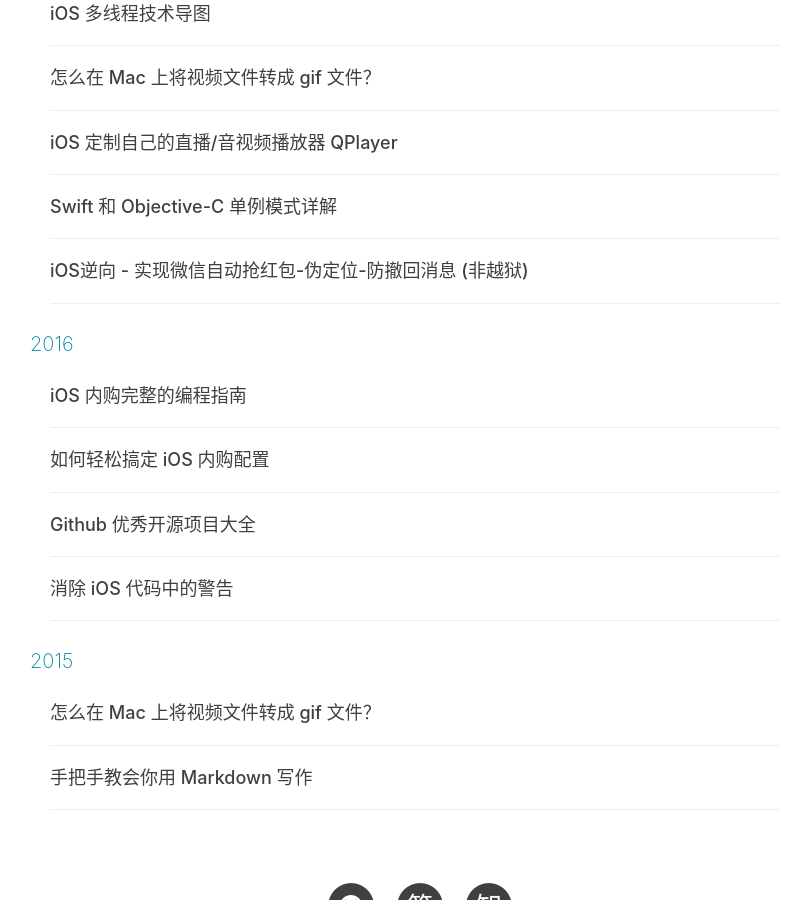
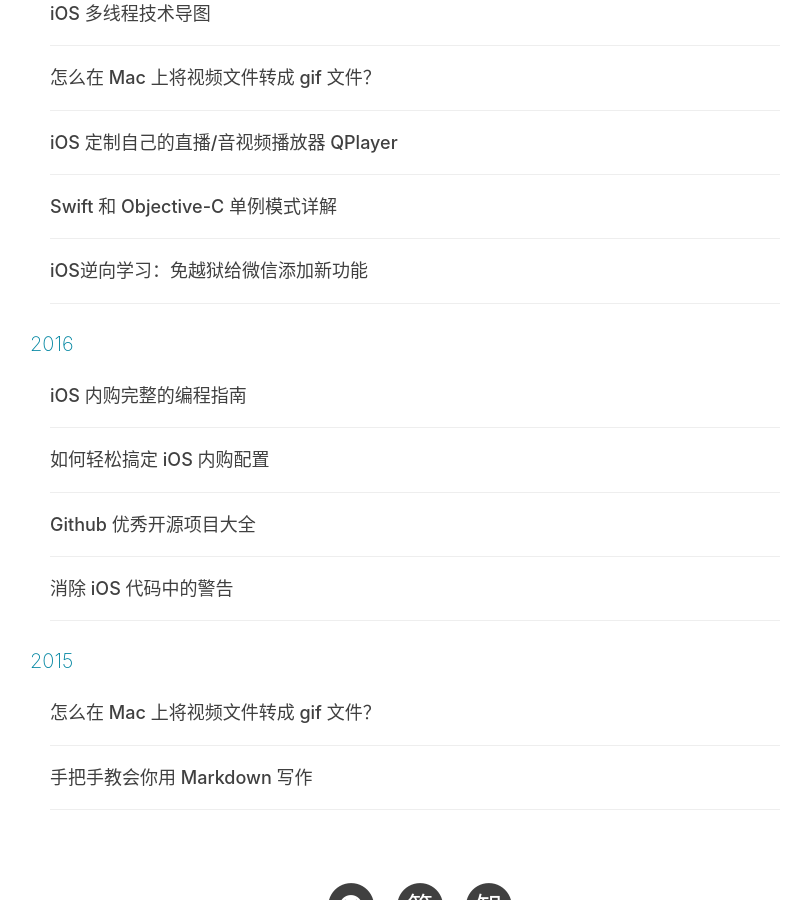
Before and after one commit to itenfay/itenfay.github.io, a Jekyll site: the page built from archive.html, in a window 1280 px wide and 900 px high, scrolled down 1369 px. Shown: the whole window, without its empty margins (235-1046 px from the left). Built offline with Jekyll 4.4.1, drawn with Linux system fonts in a browser that asks for light colours; nearby versions of some CDN libraries; comment, search, counter and statistics services are not loaded.

Commit message:
:) update this article for reversing wechat

````diff
--- a/_posts/2017-04-20-ios-reverse-wechat-snatches-red-envelopes-automatically.md
+++ b/_posts/2017-04-20-ios-reverse-wechat-snatches-red-envelopes-automatically.md
@@ -1,85 +1,24 @@
 ---
 layout: post
-title: "iOS逆向 - 实现微信自动抢红包-伪定位-防撤回消息 (非越狱)"
-header-img: "images/post-bg-wechat-tweak.jpg"
+title: "iOS逆向学习：免越狱给微信添加新功能"
+header-img: "images/reverse/rev_bg.jpg"
 author: "dgynfi"
 date: 2017-04-20
 tag: iOSre
 ---
 
-对于 iOS 开发者来说，iOS 逆向工程并不陌生。本文主讲的是逆向微信，开发功能最全的[最新版微信插件](https://github.com/dgynfi/WeChat_tweak)，主要的功能有：“自动抢红包，屏蔽消息和群消息，过滤特定的群聊，防止撤回消息，伪定位 (朋友圈和附近的人)，修改微信运动步数和实时取景做信息内容页的聊天背景等功能”。
 
-## 免责声明
+最近对 iOS 逆向很感兴趣，想学习下如何通过逆向app、分析源码、注入动态库的方式来给其它 app 添加一些酷炫的功能。于是我决定先从微信开始，希望通过做笔记的方式，巩固自己学过的知识，以及分享这些知识给其他对此感兴趣的人。
 
-- 本文所有纯属个人娱乐学习用，相关技术仅用于学习交流，请勿用于非法目的，不得有其他任何商业用途！！！
-- 外挂有风险，使用需谨慎。
-- 当使用本插件时，请使用者自行承担各种状况，包括但不限于“禁用红包功能”以及“微信封号”。
+说干就干，逆向工程哪是那么容易的一件事。首先，我们要从一些优秀书籍和一些大神的博客中学习基础知识，文章后面会提到。有了一定的基础之后，于是我将学习过程写了下来。
 
-## 插件特点
-
-i. 原生体验
-
-插件 UI 完美嵌入微信设置中，开启各功能后，所有执行的任务都会静默进行，不干扰微信的正常使用。
-
-ii. 自由设置延迟抢红包时间
-
-有效防止抢红包速度太快而被拉黑或踢出群聊。
-
-iii. 设置防止同时抢多个红包
-
-最大程度避免被系统检测出使用插件，红包抢得更安心。
-
-iv. 设置过滤特定的群聊
-
-防止落入家人好友群、点餐群或者公司群抢红包的尴尬境地。
-
-v. 伪定位
-
-自由修改手机定位，偶尔出个国，发个朋友圈，装个逼。
-
-vi. 屏蔽消息和群消息，防止撤回消息
-
-屏蔽讨厌的人和群的消息，让他们不再打扰你，需要时可关闭，重新接收他们的消息，防止撤回消息，让你不再错过任何信息。
-
-vii. 更新快
-
-紧跟微信更新，支持最新版微信，欢迎提 issues ，在失效后第一时间进行修复。
-
-## QQ群 (ID:614799921)
-
-![614799921](https://dgynfi.github.io/images/qrcode/g614799921.jpg)
-
-## 预览
-
-- 插件设置
-
-<img src="https://github.com/dgynfi/WeChat_tweak/raw/master/images/wcplugin_settings.gif" width="40%" />
-<img src="https://github.com/dgynfi/WeChat_tweak/raw/master/images/wcplugin_settings_01.png" width="40%" />
-<img src="https://github.com/dgynfi/WeChat_tweak/raw/master/images/wcplugin_settings_02.png" width="40%" />
-<img src="https://github.com/dgynfi/WeChat_tweak/raw/master/images/wcplugin_settings_03.png" width="40%" />
-
-- 插件应用
-
-<img src="https://github.com/dgynfi/WeChat_tweak/raw/master/images/wcplugin_applying_01.gif" width="40%" />
-<img src="https://github.com/dgynfi/WeChat_tweak/raw/master/images/wcplugin_applying_02.gif" width="40%" />
-
-- 伪定位
-
-<img src="https://github.com/dgynfi/WeChat_tweak/raw/master/images/fake_location_applying.gif" width="40%" />
-
-- 防止撤回消息
-
-<img src="https://github.com/dgynfi/WeChat_tweak/raw/master/images/prevent_msg_revocation.png" width="40%" />
-
-## 基本原理
-
-在 App 启动时，通过 dyld (the dynamic link editor) 加载我们注入的动态库，从而进行 hook ，而之所以能够执行注入的动态库，是因为使用了 mobilesubstrate 库，这个库能在程序运行的时候动态加载注入的动态库，而非越狱手机里面是没有的，所以我们需要直接将这个库打包进 ipa 中，使用它的 API 实现注入。mobilesubstrate 库在我的 [github](https://github.com/dgynfi/WeChat_tweak/Dynamic%20library/dylib) 中有提供，即是 libsubstrate.dylib 。
 
 ## 打开终端
 
 Terminal 一般 Mac 电脑自带，打开 Terminal 执行后续操作。
 
-<img src="https://github.com/dgynfi/WeChat_tweak/raw/master/images/terminal.png" width="20%" />
+<p>&emsp; <img src="https://github.com/dgynfi/WeChat_tweak/raw/master/images/terminal.png" style="float:left" width="20%" /> </p>
+
 
 ## 安装 theos
 
@@ -168,9 +108,9 @@
 
 如下图所示：
 
-<img src="https://github.com/dgynfi/WeChat_tweak/raw/master/images/nic_create_tweak.png" width="60%" />
+<p>&emsp; <img src="https://github.com/dgynfi/WeChat_tweak/raw/master/images/nic_create_tweak.png" style="float:left" width="60%" /> </p>
 
-完成后会看到四个文件( make 后将生成 .theos 、obj 文件夹)：Makefile &nbsp; wcodtplugin.plist &nbsp; control &nbsp; Tweak.xm 。
+完成后会看到四个文件( make 后将生成 .theos 、obj 文件夹)：**Makefile,&nbsp; wcodtplugin.plist,&nbsp; control,&nbsp; Tweak.xm**。
 
 - Makefile
 
@@ -207,7 +147,7 @@
 
 该文件中的 Bundles : 指定 bundle 为 tweak 的作用对象，也可添加多个 bundle ，指定多个为 tweak 作用对象。
 
-<img src="https://github.com/dgynfi/WeChat_tweak/raw/master/images/tweak_plist.png" width="60%" />
+<p>&emsp; <img src="https://github.com/dgynfi/WeChat_tweak/raw/master/images/tweak_plist.png" style="float:left" width="60%" /> </p>
 
 - control
 
@@ -389,6 +329,7 @@
 
 最后重新 make package ，成功了。
 
+
 ## 目录介绍
 
 - [Dynamic library](https://github.com/dgynfi/WeChat_tweak/Dynamic%20library) - dylib 目录 (Raw Dynamic Library) 和 modify 目录 (Modified Dynamic Library) ，可直接拿来注入。
@@ -407,8 +348,9 @@
     - DYFCodesign - 用于对 iOS app 进行脚本重签名。
     - [ios-app-signer](https://github.com/dgynfi/OpenSource#Mac) - 打包 ipa 与重签名图形化工具。
     - iOSOpenDev - Xcode 增强工具，通过它生成用于注入的 dylib 库。建议用 theos 编译 tweak 项目生成注入的 dylib 库。
-- [Resources](https://github.com/dgynfi/WeChat_tweak/Resources) - Icon 目录 (带抢红包的Icon) 、 wav 目录 (音频文件) 和 WC_7_0_5_Headers 目录 (微信7.0.5头文件) 等。
+- [Resources](https://github.com/dgynfi/WeChat_tweak/Resources) - AppIcon 目录 (带抢红包的Icon) 和 Audios 目录 (音频文件)。
 - [WeChatPluginDev](https://github.com/dgynfi/WeChat_tweak/WeChatPluginDev/wapleodtcorexpc) - 微信插件 tweak 源码开发。
+
 
 ## 获取砸壳版本的微信
 
@@ -495,9 +437,10 @@
 scp root@<your.device.ip>:/private/var/mobile/Documents/Dumped/WeChat.ipa ~/Desktop/
 ```
 
+
 ## 注入动态库和重签名打包应用
 
-本文的重点内容，动态库可以到我的[GitHub仓库](https://github.com/dgynfi/WeChat_tweak/Dynamic%20library)里下载。接下来请按照以下步骤操作执行：
+本文的重点内容，动态库可以到我的 [GitHub仓库](https://github.com/dgynfi/WeChat_tweak/Dynamic%20library) 里下载。接下来请按照以下步骤操作执行：
 
 ### 解压 ipa (Unzip ipa)
 
@@ -517,7 +460,7 @@
 
 ### 查看 app 是否被加密 (Check app)
 
-otool 可以输出 app 的 load commands，然后通过查看 cryptid 这个标志位来判断 app 是否被加密，1代表加密，0代表被解密。
+otool 可以输出 app 的 load commands，然后通过查看 cryptid 这个标志位来判断 app 是否被加密，1：代表加密，0：代表被解密。
 
 ```
 # 进入桌面
@@ -556,9 +499,9 @@
 make
 ```
 
-<img src="https://github.com/dgynfi/WeChat_tweak/raw/master/images/tweak_make.png" width="60%" />
+<p>&emsp; <img src="https://github.com/dgynfi/WeChat_tweak/raw/master/images/tweak_make.png" style="float:left" width="60%" /> </p>
 
-编译时出现的问题或错误，请查看上述[问题描述和解决方法](#编译)。
+编译时出现的问题或错误，请查看上述 **tweak** 小节中提及的 [编译（问题描述和解决方法）](#编译)。
 
 将动态库拷贝至桌面：
 
@@ -584,7 +527,7 @@
 
 右键 wapleodtcorexpc.dylib ，选择显示简介，在名称与扩展名处将 wapleodtcorexpc.dylib 修改成 wapleodtcorexpc ，回车并移除。
 
-<img src="https://github.com/dgynfi/WeChat_tweak/raw/master/images/rm_ext.png" width="60%" />
+<p>&emsp; <img src="https://github.com/dgynfi/WeChat_tweak/raw/master/images/rm_ext.png" style="float:left" width="60%" /> </p>
 
 同理，右键 libsubstrate.dylib ，选择显示简介，在名称与扩展名处将 libsubstrate.dylib 修改成 waplesubstrate ，回车并移除。
 
@@ -689,17 +632,17 @@
 
 - 进入 WeChat.app 目录
 
-<img src="https://github.com/dgynfi/WeChat_tweak/raw/master/images/show_wechatapp_dir.png" width="60%" />
+<p>&emsp; <img src="https://github.com/dgynfi/WeChat_tweak/raw/master/images/show_wechatapp_dir.png" style="float:left" width="60%" /> </p>
 
 - 找出 Info.plist 文件
 
-<img src="https://github.com/dgynfi/WeChat_tweak/raw/master/images/found_Info.plist.png" width="60%" />
+<p>&emsp; <img src="https://github.com/dgynfi/WeChat_tweak/raw/master/images/found_Info.plist.png" style="float:left" width="60%" /> </p>
 
 双击，默认 Xcode 打开，修改 Info.plist 中的 Bundle display name 和 Bundle identifier，将 WeChatBundleVersion 的 Value 修改成 Bundle version 的 Value，将 URL types -> URL identifier 修改成新的 Bundle identifier，删除 build_time, by, path, rev, tag, uuid, ver 等 Key。
 
 - 删除 PlugIns 和 Watch 目录中的文件
 
-<img src="https://github.com/dgynfi/WeChat_tweak/raw/master/images/del_files.png" width="60%" />
+<p>&emsp; <img src="https://github.com/dgynfi/WeChat_tweak/raw/master/images/del_files.png" style="float:left" width="60%" /> </p>
 
 - 删除 _CFBundleDisplayName
 
@@ -722,7 +665,7 @@
 
 打开钥匙串访问
 
-<img src="https://github.com/dgynfi/WeChat_tweak/raw/master/images/keychain_access.png" width="20%" />
+<p>&emsp; <img src="https://github.com/dgynfi/WeChat_tweak/raw/master/images/keychain_access.png" style="float:left" width="20%" /> </p>
 
 点击登录 -> 我的证书，找出要签名的证书，右击显示简介，找到常用名称，然后拷贝后面的字符串。
 
@@ -843,12 +786,40 @@
 
 2. 使用 Xcode -> Window -> Devices and Simulators ，右击自己的设备，选择 Connect via IP Adress...，输入设备的IP，然后点击 Connect ，最后在 INSTALLED APPS 处点击 “+” 号，然后选择 WeChat_705_New.ipa ，点击 Open ，然后漫长地等待安装，大约1 ~ 3分钟。
 
-## 支持作者
 
-如果觉得这个插件对你有帮助 (帮你抢到了比之前更多的红包，帮你发在国外高大尚的朋友圈，帮你屏蔽了厌烦并叨扰的人和群，帮你不再错过任何消息，...) ，请给我小额捐赠。这样我会有更大的动力去更新和优化代码。
+## 最终效果展示
 
-<img src="https://github.com/dgynfi/WeChat_tweak/raw/master/images/wechat_apprcode.jpg" width="30%" />&nbsp;
-<img src="https://github.com/dgynfi/WeChat_tweak/raw/master/images/alipay_paymentcode.jpg" width="30%" />&nbsp;
+- 插件设置
+
+<p>&emsp; <img src="https://github.com/dgynfi/WeChat_tweak/raw/master/images/wcplugin_settings.png" style="float:left" width="30%" /> </p>
+<p>&emsp; <img src="https://github.com/dgynfi/WeChat_tweak/raw/master/images/wcplugin_xwtx1.png" style="float:left" width="30%" /> </p>
+<p>&emsp; <img src="https://github.com/dgynfi/WeChat_tweak/raw/master/images/wcplugin_xwtx2.png" style="float:left" width="30%" /> </p>
+
+- 自动抢红包
+
+<p>&emsp; <img src="https://github.com/dgynfi/WeChat_tweak/raw/master/images/wcplugin_redenv.gif" style="float:left" width="30%" /> </p>
+
+- 屏蔽消息
+
+<p>&emsp; <img src="https://github.com/dgynfi/WeChat_tweak/raw/master/images/wcplugin_pbqxx.png" style="float:left" width="30%" /> </p>
+<p>&emsp; <img src="https://github.com/dgynfi/WeChat_tweak/raw/master/images/wcplugin_pbxx.png" style="float:left" width="30%" /> </p>
+
+- 伪定位
+
+<p>&emsp; <img src="https://github.com/dgynfi/WeChat_tweak/raw/master/images/fake_location.png" style="float:left" width="30%" /> </p>
+
+- 防止撤回消息
+
+<p>&emsp; <img src="https://github.com/dgynfi/WeChat_tweak/raw/master/images/prevent_msg_revoc.png" style="float:left" width="30%" /> </p>
+
+
+## 💰打赏作者
+
+如果觉得这个插件对你有帮助 (帮你抢到了比之前更多的红包，帮你发在国外高大尚的朋友圈，帮你屏蔽了厌烦并叨扰的人和群，帮你不再错过任何消息，...) ，那么不妨请我喝杯**咖啡☕**。
+
+<p>&emsp; <img src="https://github.com/dgynfi/WeChat_tweak/raw/master/images/alipay_paymentcode.jpg" style="float:left" width="30%" /> </p>
+<p>&emsp; <img src="https://github.com/dgynfi/WeChat_tweak/raw/master/images/wechat_apprcode.jpg" style="float:left" width="40%" /> </p>
+
 
 ## Hook 版本下载
 
@@ -858,6 +829,7 @@
 
 [https://pan.baidu.com/s/1KCwmMWzchaZDeZQSlNt6qg - 提取码：3eqb](https://pan.baidu.com/s/1KCwmMWzchaZDeZQSlNt6qg)
 
+
 ## 坐标拾取
 
 - [百度地图-拾取坐标系统](http://api.map.baidu.com/lbsapi/getpoint/index.html)
@@ -866,21 +838,21 @@
 
 清华大学：116.333446,40.009557
 
-## 免费证书
-
-- [iOS个人证书真机调试及报错](https://www.jianshu.com/p/f31116a76ea9)
-- [iOS Xcode8免证书真机调试（不越狱）](https://www.jianshu.com/p/5c1fb2cb293c)
-- [IOS开发之免费证书+不越狱真机调试](https://www.cnblogs.com/iOS-mt/p/5454287.html)
-
-免费证书能进行真机调试程序。新建一个模板工程，通过 Xcode 登入自己的 Apple ID (菜单 Xcode -> Preferences... -> Accounts -> 点击 + -> 选择 Apple ID -> 输入账号密码 -> 登入)，进入 TARGETS -> General -> Identify -> 设置 Bundle Identifier ，新 Xcode 版本进入 Signing & Capabilities -> 勾选自动管理签名 (Automatically manage signing)，旧版本直接勾选自动管理签名 (Automatically manage signing) 即可，等待自动生成 Provisioning Profile 和 Signing Certificate 后，可查看 App ID, Team 等信息，但免费证书有个缺点 ，其中 Provisioning Profile (xxx.mobileprovision) 文件有效期仅只有 **7** 天，过期后需要打开 Xcode 模板工程重新生成。我们在学习时可以利用免费证书真机调试程序和重签名应用 (Resign app) ，但是长期使用，不建议使用免费证书，推荐可以去苹果开发者后台申请 Apple ID 账号或者去某宝找商家代签名 (风险需要自己承担)。
 
 ## 建议
 
 可以将动态库 **wapleodtcorexpc** 和 **waplesubstrate** 修改自己想要的名字，只需要将 **wapleodtcorexpc** 工程名和 **Makefile、control、xxx.plist** 文件内的部分信息一并修改，然后从步骤 **编译 tweak 项目 (Compile Tweak Project)** 重新开始操作。
 
-## 简书
 
-- [iOS逆向 - 实现微信自动抢红包-伪定位-防撤回消息 (非越狱)](https://www.jianshu.com/p/8fa5f61af3e4)
+## 免责声明
+
+本文所有纯属个人娱乐学习用，相关技术仅用于学习交流，请勿用于非法目的，不得有其他任何商业用途！！！外挂有风险，使用需谨慎。当使用插件时，请使用者自行承担各种状况，包括但不限于“禁用红包功能”以及“微信封号”。
+
+
+## QQ群 (ID:614799921)
+
+<p>&emsp; <img src="https://dgynfi.github.io/images/qrcode/g614799921.jpg" style="float:left" width="30%" /> </p>
+
 
 ## 参考文章
 
@@ -888,12 +860,16 @@
 
 - [蒸米的文章 - iOS冰与火之歌系列](https://github.com/zhengmin1989/MyArticles)
 
-- [iOS微信抢红包Tweak安装教程](http://www.swiftyper.com/2016/01/25/ios-tweak-install-guide)
+- [iOS应用逆向工程(第2版)](https://www.amazon.cn/gp/product/B00VFDVY7E/ref=as_li_tf_tl?ie=UTF8&camp=536&creative=3200&creativeASIN=B00VFDVY7E&linkCode=as2&tag=buginux-23)
 
-- [一步一步实现iOS微信自动抢红包(非越狱)](https://www.jianshu.com/p/189afbe3b429)
-
-- [iOS应用逆向工程(第2版)](https://www.amazon.cn/gp/product/B00VFDVY7E/ref=as_li_tf_tl?ie=UTF8&camp=536&creative=3200&creativeASIN=B00VFDVY7E&linkCode=as2&tag=buginux-23)
 
 ## iOS逆向交流
 
 - [iOS逆向交流社区 -  iOSRE](http://bbs.iosre.com)
+
+
+---
+
+最后，想了解更多详情，请查看我的 GitHub，记得给个 Star，😝😝
+
+👉 GitHub：[戳这里](https://github.com/dgynfi/WeChat_tweak)
````
Also changed, not shown: other parts of _posts/2017-04-20-ios-reverse-wechat-snatches-red-envelopes-automatically.md (+2 -1 lines).
